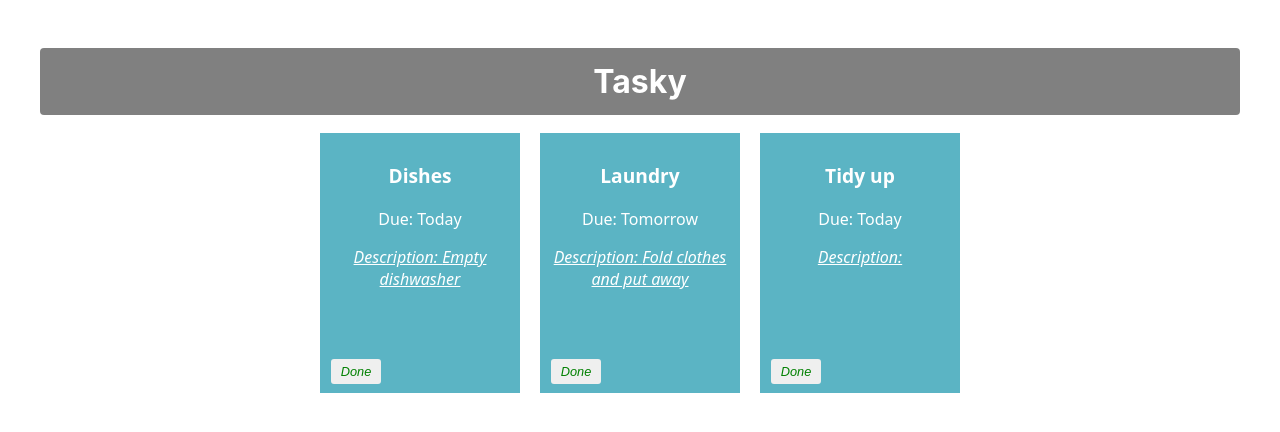
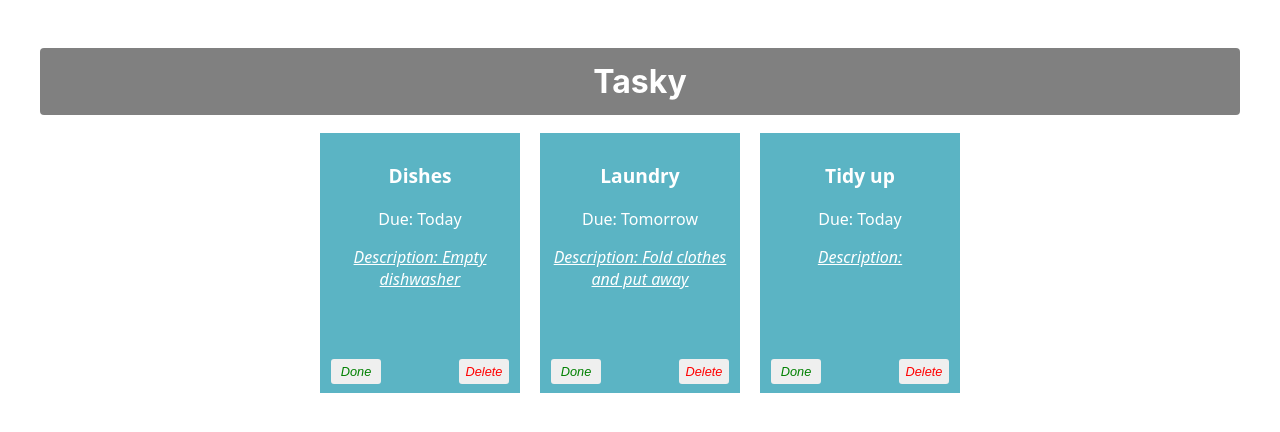
Before and after one commit to ConorCoker/react-basics-labs, a React (Create React App) app in the folder conors_react_app/: page / in a window 1280 px wide. Shown: the top 432 px of the page. Built offline with nearby package versions, Linux system fonts and the light colour scheme.

Commit message:
Delete a task

```diff
--- a/conors_react_app/src/App.css
+++ b/conors_react_app/src/App.css
@@ -56,3 +56,10 @@
   left: 5px;
   color: green;
 }
+
+.deleteButton {
+  position: absolute;
+  bottom: 5px;
+  right: 5px;
+  color: red;
+}
--- a/conors_react_app/src/App.js
+++ b/conors_react_app/src/App.js
@@ -16,6 +16,12 @@
     setTaskState({tasks});
     console.log(`${taskIndex} ${tasks[taskIndex].done}`);
   }
+  const deleteHandler = (taskIndex) => {
+    const tasks = [...taskState.tasks];
+    tasks.splice(taskIndex , 1)
+    setTaskState({tasks});
+    console.log(`${taskIndex} deleted`);
+  }
   return (
     <div className="container">
       <h1>Tasky</h1>
@@ -27,6 +33,7 @@
       key={task.id}
       done={task.done}
       markDone={() => doneHandler(index)}
+      deleteTask = {() => deleteHandler(index)}
     />
   ))}
     </div>
--- a/conors_react_app/src/components/Task.js
+++ b/conors_react_app/src/components/Task.js
@@ -7,6 +7,7 @@
             <p>Due: {props.deadline}</p>
             <p className='description'>Description: {props.description}</p>
             <button onClick={props.markDone} className='doneButton'>Done</button>
+            <button onClick={props.deleteTask} className='deleteButton'>Delete</button>
         </div>
     );
 };
```
